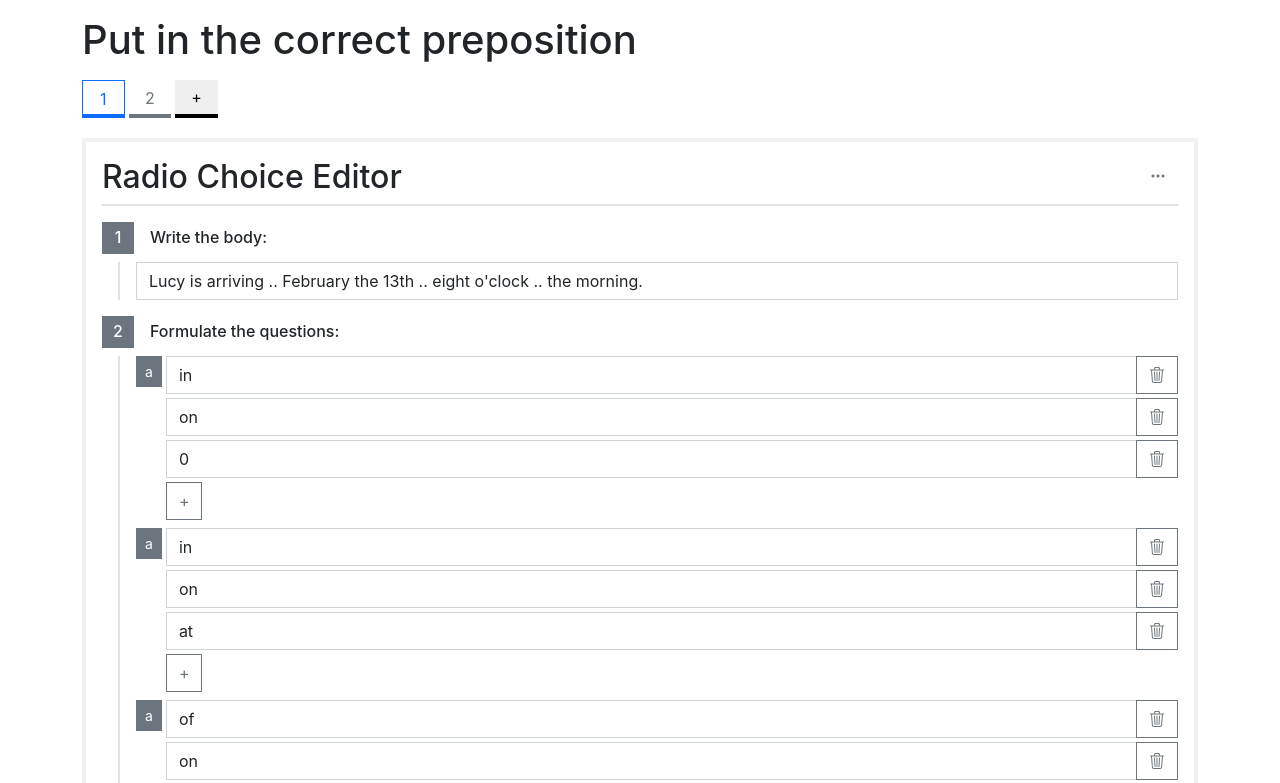
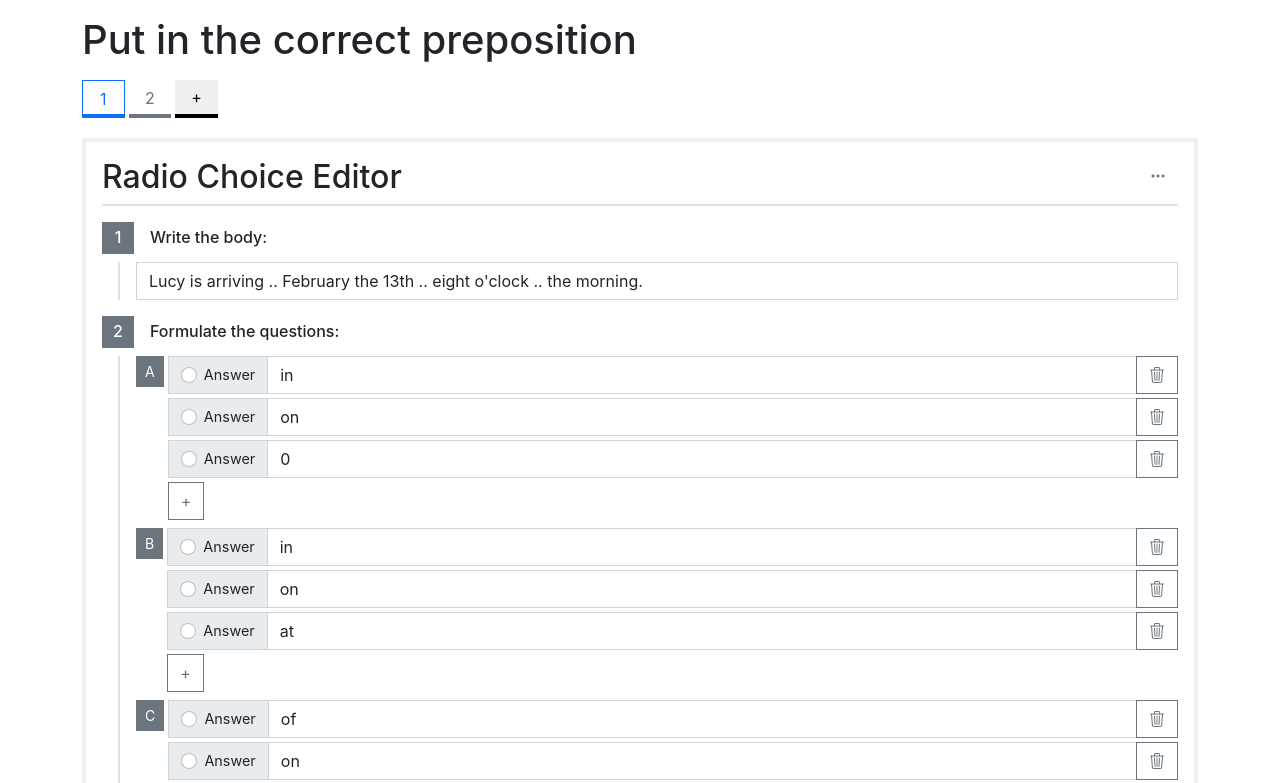
Before and after one commit to enrico-bottani/kisa-exercise, a React (Create React App) app: page / in a window 1280 px wide. Shown: the top 783 px of the page. Built offline with nearby package versions, Linux system fonts and the light colour scheme.

Commit message:
Choices refactoring

```diff
--- a/src/components/exercise/common/pagination/TodosPagination.tsx
+++ b/src/components/exercise/common/pagination/TodosPagination.tsx
@@ -18,8 +18,8 @@ function TodosPagination(props: Props) {
   }
   var listItems = props.excercise.sentences.map(function (sentence) {
     return (<TodoPage
-      key={sentence.number}
-      representingTodoNumber={sentence.number}
+      key={sentence.id}
+      representingTodoNumber={sentence.id}
       currentTodoNumber={props.excerciseNumber}
       errorsNumber={-1}
       onSetSelected={props.onSetExercise}></TodoPage>)
--- a/src/components/exercise/editors/rc/exercise/_widget/RCExerciseEditor.tsx
+++ b/src/components/exercise/editors/rc/exercise/_widget/RCExerciseEditor.tsx
@@ -19,9 +19,9 @@ function Exercise() {
     new DummyExerciseProvider().getExercise(90987890).then((e) => setExercise(e));
 
     function createNewDraft(): NewDraftResponse {
-        let number = exercise.sentences[exercise.sentences.length - 1].number + 1;
+        let number = exercise.sentences[exercise.sentences.length - 1].id + 1;
         setExercise(e => {
-            e.sentences.push({ number: number, assignables: [], answerMap: [], answerSheet: [] });
+            e.sentences.push({ id: number, assignables: [], answerMap: [], answerSheet: [] });
             setExcerciseNumber(n => {
                 return e.sentences.length + 1;
             });
--- a/src/components/exercise/editors/rc/exercise/sentence/_widget/RCSentenceEditor.tsx
+++ b/src/components/exercise/editors/rc/exercise/sentence/_widget/RCSentenceEditor.tsx
@@ -39,7 +39,7 @@ function RCSentenceEditor({ onRCSentenceEdit, rcSentenceDTO }: Props) {
                     })
                 .build();
 
-        onRCSentenceEdit(rcSentenceDTO.number, sentenceDTO)
+        onRCSentenceEdit(rcSentenceDTO.id, sentenceDTO)
         console.log("Body edited.")
 
     }
@@ -63,7 +63,7 @@ function RCSentenceEditor({ onRCSentenceEdit, rcSentenceDTO }: Props) {
             <EditorStep number={2} title="Formulate the questions:" marginTop={marginTop}>
                 <RCGapsEditor onRCSentenceEdit={onRCSentenceEdit} rcSentenceDTO={rcSentenceDTO}></RCGapsEditor>
             </EditorStep>
-            <EditorStep number={3} title="Solve it:" marginTop={marginTop}>
+            <EditorStep number={3} title="Preview:" marginTop={marginTop}>
                 <RCEditorPreviewWrapper rcSentenceDTO={rcSentenceDTO}></RCEditorPreviewWrapper>
             </EditorStep>
             <EditorStep number={4} title="Save:" marginTop={marginTop}>
--- a/src/components/exercise/editors/rc/exercise/sentence/gaps/_widget/RCGapsEditor.tsx
+++ b/src/components/exercise/editors/rc/exercise/sentence/gaps/_widget/RCGapsEditor.tsx
@@ -10,14 +10,20 @@ interface Props {
 function RCGapsEditor({ rcSentenceDTO, onRCSentenceEdit }: Props) {
     var gaps: RCAnswerableDTO[] = rcSentenceDTO.answerMap.map(indexer => {
         return (rcSentenceDTO.assignables[indexer.index]) as RCAnswerableDTO;
-    })
+    });
 
-    let gapsTSX = gaps.map((rcAnswerableDto, i) => {
+    function onChoiceEdited(gapId: number, rcAnswerableDTO: RCAnswerableDTO): void {
+        onRCSentenceEdit(rcSentenceDTO.id, rcSentenceDTO);
+    }
+
+    let gapsTSX = gaps.map((rcAnswerableDto, gapIndex) => {
         return (
-            <div className="row gx-1 mb-2" key={i}>
-                <div className="col-auto"><div className="btn btn-sm rounded-0 btn-secondary">a</div></div>
+            <div className="row gx-1 mb-2" key={gapIndex}>
+                <div className="col-auto">
+                    <div className="btn btn-sm rounded-0 btn-secondary">{String.fromCharCode(65 + gapIndex)}</div>
+                </div>
                 <div className="col">
-                    <RCChoicesEditor id={rcSentenceDTO.answerMap[i].index} rcAnswerableDto={rcAnswerableDto}></RCChoicesEditor>
+                    <RCChoicesEditor gapID={gapIndex} rcAnswerableDto={rcAnswerableDto}></RCChoicesEditor>
                 </div>
             </div>)
     })
--- a/src/components/exercise/editors/rc/exercise/sentence/gaps/choices/RCChoiceEditor.module.css
+++ b/src/components/exercise/editors/rc/exercise/sentence/gaps/choices/RCChoiceEditor.module.css
@@ -1,3 +1,7 @@
 .RCChoiceEditor{
     display: inline-flex;
 }
+.CorrectAnswer{
+    margin-left: 0.5em;
+    font-size: 0.9rem;
+}
--- a/src/components/exercise/editors/rc/exercise/sentence/gaps/choices/RCChoiceEditor.tsx
+++ b/src/components/exercise/editors/rc/exercise/sentence/gaps/choices/RCChoiceEditor.tsx
@@ -2,18 +2,25 @@ import styles from './RCChoiceEditor.module.css'
 
 interface Props {
     text: string;
-    i: number;
-    onTextChange: (i: number, text: string) => void
+    choiceID: number;
+    gapIndex: number;
 }
-function RCChoiceEditor({ text, onTextChange, i }: Props) {
+function RCChoiceEditor({ text, choiceID, gapIndex }: Props) {
 
     function onChange(event: React.ChangeEvent<HTMLInputElement>) {
-        onTextChange(i, event.target.value);
     }
 
-    return (<div className="input-group">
-        <input type="input" defaultValue={text} className={"form-control rounded-0 " + styles.RCChoiceEditor} onChange={onChange}></input>
-        <button className="btn btn-outline-secondary rounded-0" type="button" id="button-addon2"><i className="bi bi-trash3"></i></button>
-    </div>)
+    return (
+        <div><div className="input-group">
+            <div className="input-group-text rounded-0">
+                <input className="form-check-input mt-0" type="radio" name={"a_" + gapIndex} aria-label="Radio button for following text input"></input>
+                <div className={styles.CorrectAnswer}>Answer</div>
+            </div>
+            <input type="input" defaultValue={text} className={"form-control rounded-0 " + styles.RCChoiceEditor} onChange={onChange}></input>
+            <button className="btn btn-outline-secondary rounded-0" type="button" id="button-addon2"><i className="bi bi-trash3"></i></button>
+
+        </div>
+
+        </div>)
 }
 export default RCChoiceEditor;
--- a/src/components/exercise/editors/rc/exercise/sentence/gaps/choices/RCChoicesEditor.tsx
+++ b/src/components/exercise/editors/rc/exercise/sentence/gaps/choices/RCChoicesEditor.tsx
@@ -2,23 +2,15 @@ import { useState } from "react";
 import { RCAnswerableDTO } from "../../../../../../../../dtos/DTOs";
 import RCChoiceEditor from "./RCChoiceEditor";
 interface Props {
-    id: number;
+    gapID: number;
     rcAnswerableDto: RCAnswerableDTO;
 }
-function RCChoicesEditor({ rcAnswerableDto, id }: Props) {
+function RCChoicesEditor({ rcAnswerableDto, gapID }: Props) {
     let [valid, setValid] = useState(true);
-    function onTextChange(i: number, text: string) {
-        if (text === "") return setValid(false);
-        for (let i = 0; i < rcAnswerableDto.choices.length; i++) {
-            let runner = rcAnswerableDto.choices[i];
-            if (runner === "" || runner === text) return setValid(false);
-        }
-        setValid(true);
-    }
 
-    var choices = rcAnswerableDto.choices.map((choice, i) => {
-        return (<div className="col-12 " key={i}>
-            <RCChoiceEditor i={i} text={choice} onTextChange={onTextChange}></RCChoiceEditor>
+    var choices = rcAnswerableDto.choices.map((choice, choiceID) => {
+        return (<div className="col-12 " key={choiceID}>
+            <RCChoiceEditor gapIndex={gapID} choiceID={choiceID} text={choice}></RCChoiceEditor>
         </div>)
     })
 
--- a/src/dtos/DTOs.ts
+++ b/src/dtos/DTOs.ts
@@ -5,7 +5,7 @@ export interface RCExerciseDTO {
     sentences: RCSentenceDTO[];
 }
 export interface RCSentenceDTO {
-    number: number;
+    id: number;
     assignables: AssignableDTO[];
     answerMap: AnswerIndexer[];
     answerSheet: AnswerSheet[];
--- a/src/dtos/SubmittableRCSentenceDTO.ts
+++ b/src/dtos/SubmittableRCSentenceDTO.ts
@@ -1,7 +1,7 @@
 import { AnswerIndexer, AnswerSheet, AssignableDTO, RCExerciseDTO, RCAnswerableDTO, RCSentenceDTO } from "./DTOs";
 
 class RCSentenceModelBuilder implements RCSentenceDTO {
-    number: number = 0;
+    id: number = 0;
     assignables: AssignableDTO[] = [];
     answerMap: AnswerIndexer[] = [];
     answerSheet: AnswerSheet[] = [];
@@ -24,19 +24,19 @@ class RCSentenceModelBuilder implements RCSentenceDTO {
     }
 
     setNumber(number: number): RCSentenceModelBuilder {
-        this.number = number;
+        this.id = number;
         return this;
     }
 
     build(): SubmittableRCSentenceDTO {
-        return new SubmittableRCSentenceDTO(this.number, this.assignables, this.answerMap, this.answerSheet);
+        return new SubmittableRCSentenceDTO(this.id, this.assignables, this.answerMap, this.answerSheet);
     }
 }
 
 
 class SubmittableRCSentenceDTO implements RCSentenceDTO {
 
-    number: number;
+    id: number;
 
     assignables: AssignableDTO[];
     answerMap: AnswerIndexer[];
@@ -67,7 +67,7 @@ class SubmittableRCSentenceDTO implements RCSentenceDTO {
     }
 
     constructor(number: number, assignables: AssignableDTO[], answers: AnswerIndexer[], answerSheet: AnswerSheet[]) {
-        this.number = number;
+        this.id = number;
         this.assignables = assignables;
         this.answerMap = answers;
         this.answerSheet = answerSheet;
--- a/src/services/MockExerciseProvider.ts
+++ b/src/services/MockExerciseProvider.ts
@@ -77,13 +77,13 @@ class DummyExerciseProvider {
     ]
 
     static singleChoiceSentence0: RCSentenceDTO = {
-        number: 0,
+        id: 0,
         assignables: this.strings0,
         answerMap: this.answers,
         answerSheet: []
     }
     static singleChoiceSentence1: RCSentenceDTO = {
-        number: 1,
+        id: 1,
         assignables: this.strings1,
         answerMap: this.answers1,
         answerSheet: []
@@ -114,7 +114,7 @@ class DummyExerciseProvider {
                     if (exercises[j].id === exerciseId) {
                         let sentences = exercises[j].sentences;
                         for (let i = 0; i < sentences.length; i++) {
-                            if (sentences[i].number === sentenceNumber) {
+                            if (sentences[i].id === sentenceNumber) {
                                 sentences[i] = exercise;
                                 resolve({ status: 200 }
                                 )  // Yay! Everything went well!
```
Also changed, not shown: 1 other file (tests, documents, lock files or other folders).
